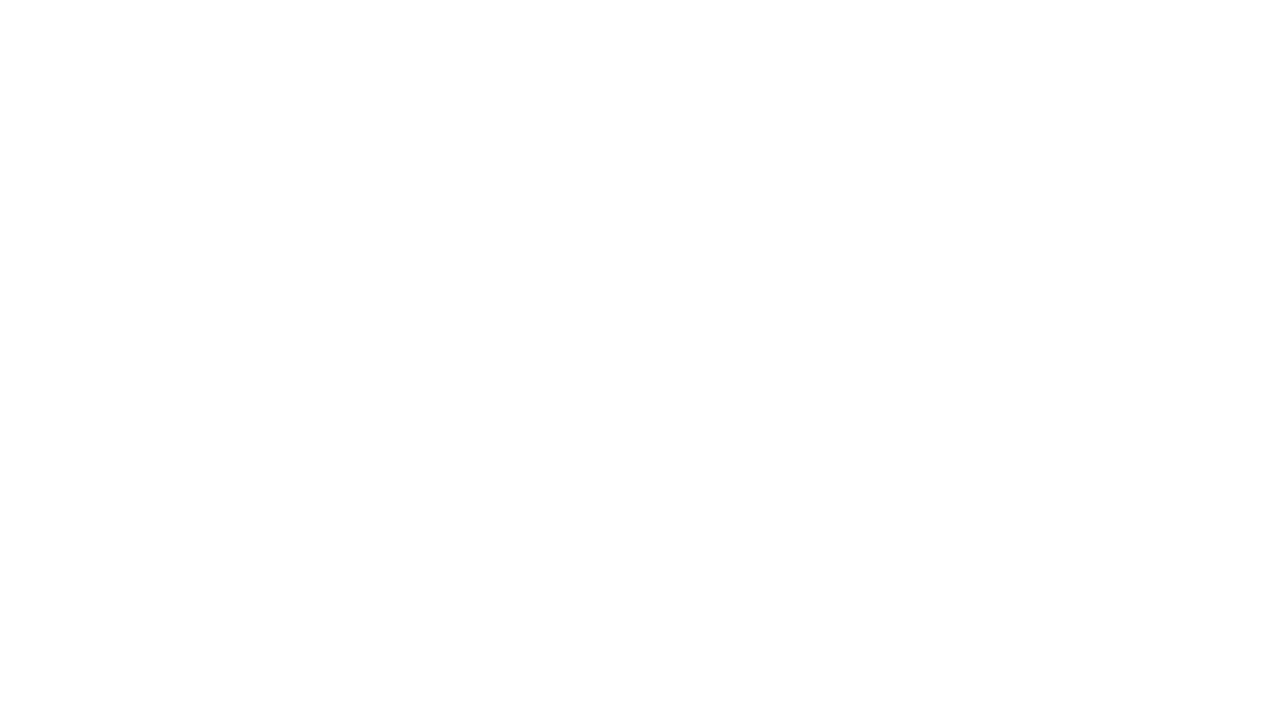
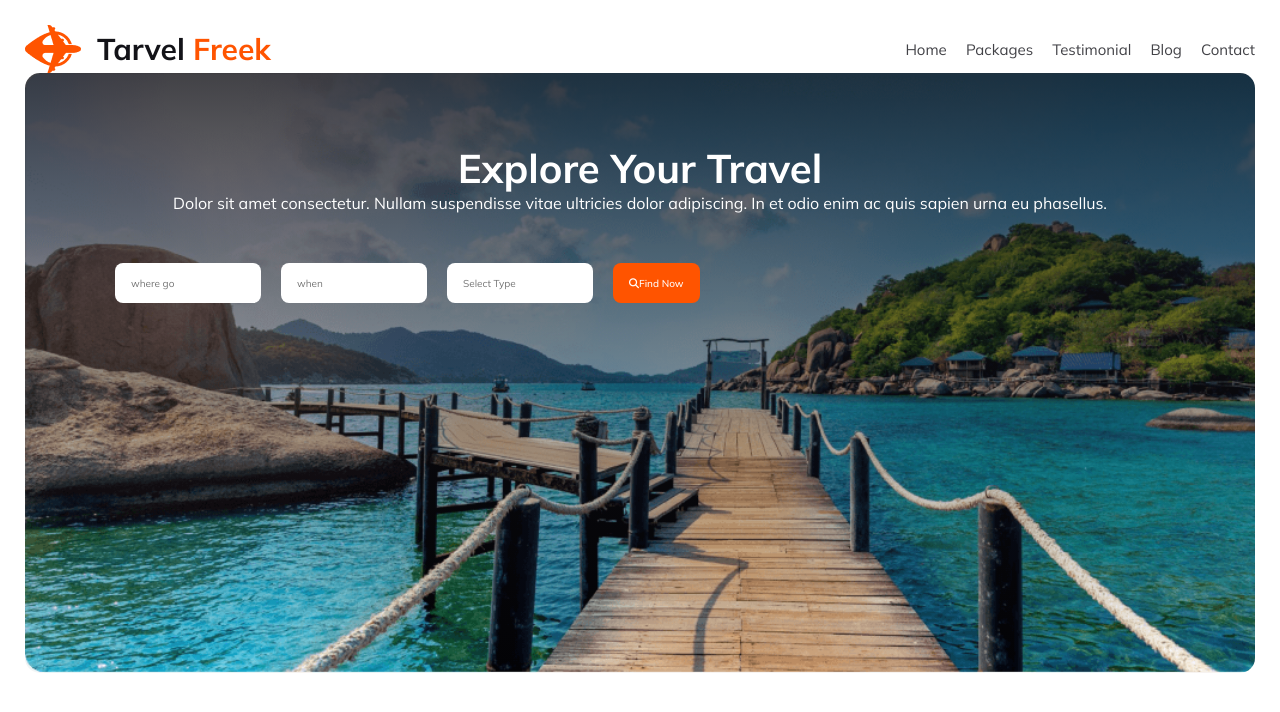
Before and after one commit to MohammadShoyaib/tarvel-hero-A2-, a plain HTML site: page index.html in a window 1280 px wide. Drawn offline with Linux system fonts and the light colour scheme.

Commit message:
banner section added

```diff
--- a/index.html
+++ b/index.html
@@ -3,10 +3,55 @@
 <head>
     <meta charset="UTF-8">
     <meta name="viewport" content="width=device-width, initial-scale=1.0">
+    <link rel="stylesheet" href="https://cdnjs.cloudflare.com/ajax/libs/font-awesome/6.5.1/css/all.min.css">
     <link rel="stylesheet" href="style/style.css">
     <title>Travel Freek</title>
 </head>
 <body>
+    <header>
+        <div class="haeder-top">
+            <div class="header-logo">
+                <img src="Images/Group 40071 (2).png" alt="logo">
+                <h4>Tarvel <span>Freek</span></h4>
+            </div>
+            <div class="header-nav">
+                <nav>
+                    <ul>
+                        <li>Home</li>
+                        <li>Packages</li>
+                        <li>Testimonial</li>
+                        <li>Blog</li>
+                        <li>Contact</li>
+                    </ul>
+                    <i id="fa-bar" class="fa-solid fa-bars"></i>
 
+                </nav>
+            </div>
+        </div>
+        <!-- banner-section -->
+        <section class="banner-section">
+            <div class="banner-content">
+                <h2 class="banner-title">Explore Your Travel</h2>
+                <p class="banner-description">Dolor sit amet consectetur. Nullam suspendisse vitae ultricies dolor adipiscing. In et odio enim ac quis sapien urna eu phasellus.</p>
+            </div>
+            <div class="banner-input">
+                <input type="text" placeholder="where go" class="banner-input-three">
+
+                <input type="text" placeholder="when" class="banner-input-three">
+                <!-- <i id="angle" class="fa-solid fa-angle-down"></i> -->
+
+                <input type="text" placeholder="Select Type" class="banner-input-three">
+                <!-- <i id="angle" class="fa-solid fa-angle-down"></i> -->
+
+                <button class="btn"><i class="fa-solid fa-magnifying-glass"></i>Find Now</button>
+            </div>
+        </section>
+    </header>
+    <main>
+
+    </main>
+    <footer>
+
+    </footer>
 </body>
 </html>
--- a/style/style.css
+++ b/style/style.css
@@ -0,0 +1,141 @@
+
+/* font-familly */
+@import url('https://fonts.googleapis.com/css2?family=Mulish:wght@400;500;600;700&display=swap');
+
+/* universal-style */
+*{
+    margin: 0;
+    padding: 0;
+    box-sizing: border-box;
+    font-family: 'Mulish', sans-serif;
+}
+/* header section */
+header{
+    margin: 25px;
+}
+.haeder-top{
+    display: flex;
+    justify-content: space-between;
+    align-items: center;
+}
+.header-logo{
+    display: flex;
+    align-items: center;
+    gap: 1rem;
+}
+.header-logo h4{
+    color: #131318;
+    font-size: 30px;
+    font-weight: 800;
+}
+/* common style */
+span{
+    color: #FF5400;;
+    font-size: 30px;
+    font-weight: 800;
+}
+.header-nav{
+
+}
+.header-nav nav ul{
+    display: flex;
+    gap: 1.2rem;
+}
+nav ul li{
+    list-style-type: none;
+    color:#424247;
+    text-align: center;
+    font-size: 15px;
+    font-weight: 400;
+}
+#fa-bar{
+    display: none;
+}
+/* banner section */
+.banner-section{
+    background: linear-gradient(180deg, rgba(19, 19, 24, 0.80) 0%, rgba(19, 19, 24, 0.00) 100%),url(../Images/Group\ 13\ \(1\)\ \(1\).png);
+    margin: 0 auto;
+    max-width: 100%;
+    height: 600px;
+    border-radius: 15px;
+    background-repeat: no-repeat;
+    background-size:cover;
+}
+.banner-content{
+    margin: 0 auto;
+    padding:70px 20px 20px 20px;
+}
+.banner-input{
+    display: inline-flex;
+    margin: 30px 90px;
+    gap: 20px;
+
+}
+.banner-title{
+    color: #FFF;
+    font-size: 40px;
+    font-weight: 700;
+    text-align: center;
+}
+.banner-description{
+    color: #FFF;
+    text-align: center;
+    font-size: 16px;
+    font-weight: 400;
+}
+.banner-input-three{
+    max-width: 15.2rem;
+    height: 2.5rem;
+    border: 0;
+    padding: 8px 16px;
+    color: rgba(19, 19, 24, 0.50);
+    text-align: left;
+    font-size: 10px;
+    font-weight: 400;
+    border-radius: 8px;
+    background: #FFF;
+}
+/* #angle{
+    position: relative;
+    align-items: center;
+    right: 40px;
+    top: 15px;
+    color: rgba(19, 19, 24, 0.7);
+} */
+.btn{
+    max-width: 10.2rem;
+    height: 2.5rem;
+    border: 0;
+    border-radius: 8px;
+    background: #FF5400;
+    color: #FFF;
+    text-align: center;
+    font-size: 10px;
+    font-weight: 500;
+    padding: 8px 16px;
+}
+
+
+
+
+/* responsive */
+/* for mobile */
+@media screen and (max-width:600px) {
+    .haeder-top{
+
+    }
+    ul li{
+        display: none;
+    }
+    #fa-bar{
+        display: block;
+    }
+    .banner-section img{
+        width: 100vw;
+        height: 100%;
+    }
+    .banner-input{
+        flex-direction: column;
+        width: 100%;
+    }
+}
```
